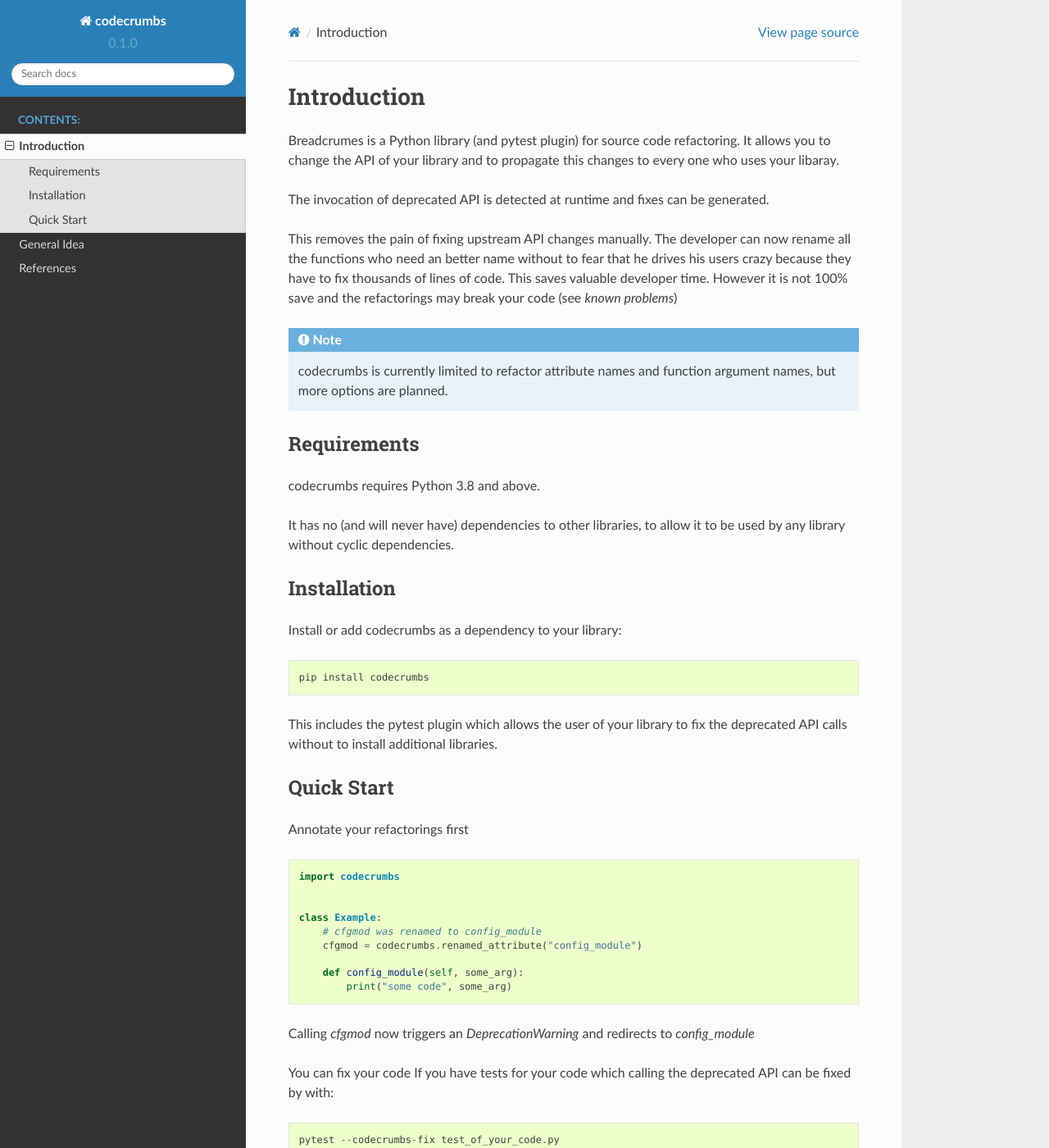
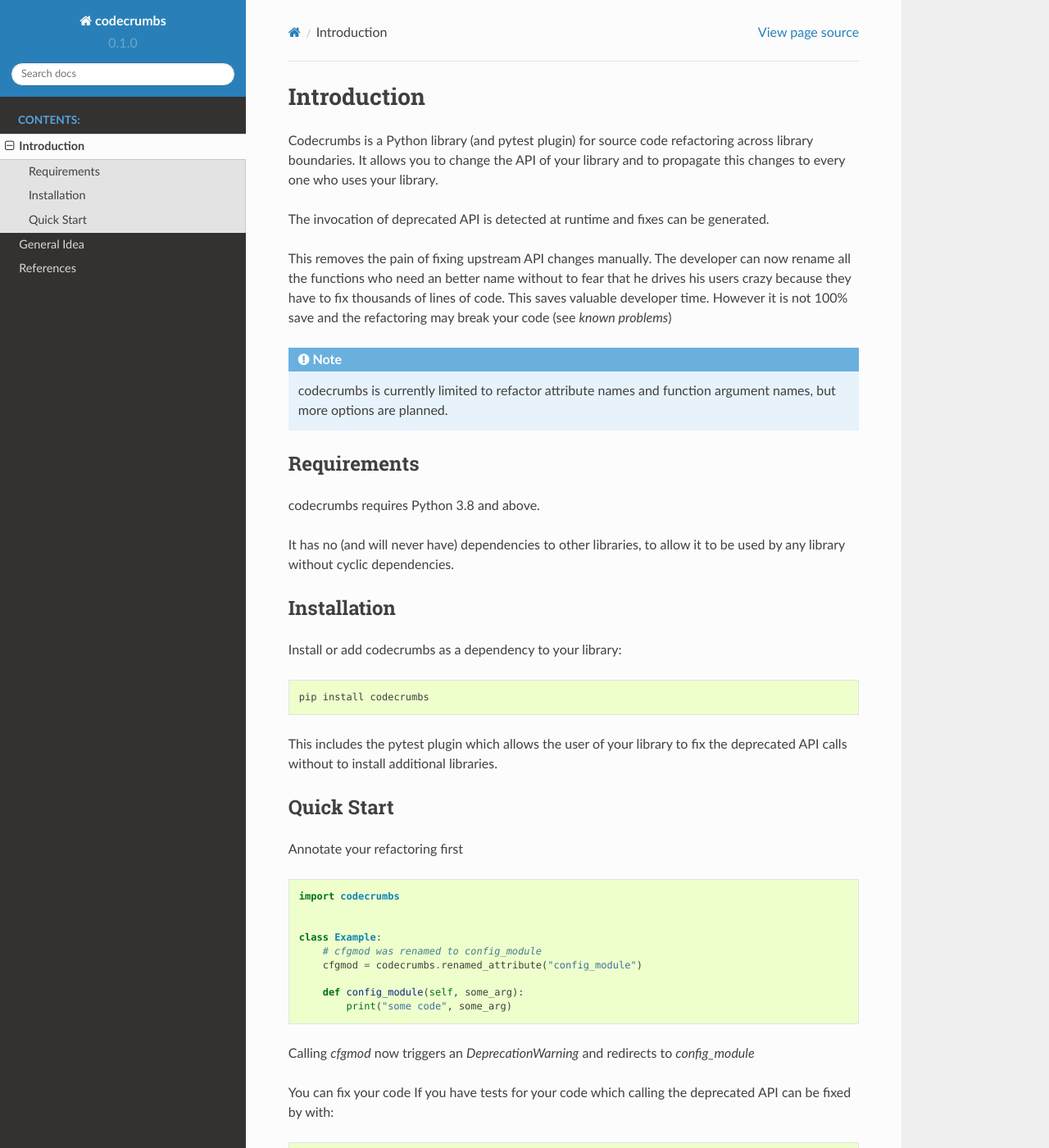
Before and after one commit to 15r10nk/codecrumbs, a Sphinx documentation site: the page built from docs/introduction.rst, in a window 1280 px wide and 1400 px high. Shown: the whole window at 82% size. Built offline with Sphinx 7.4.7 and the Read the Docs theme 2.0.0, drawn with Linux system fonts in a browser that asks for light colours; pages that are not in the unit, such as notebooks, are missing from menus.

Commit message:
doc: fixed spelling

```diff
--- a/docs/introduction.rst
+++ b/docs/introduction.rst
@@ -2,15 +2,15 @@
 Introduction
 ============
 
-Breadcrumes is a Python library (and pytest plugin) for source code refactoring.
-It allows you to change the API of your library and to propagate this changes to every one who uses your libaray.
+Codecrumbs is a Python library (and pytest plugin) for source code refactoring across library boundaries.
+It allows you to change the API of your library and to propagate this changes to every one who uses your library.
 
 The invocation of deprecated API is detected at runtime and fixes can be generated.
 
 This removes the pain of fixing upstream API changes manually.
 The developer can now rename all the functions who need an better name without to fear that he drives his users crazy because they have to fix thousands of lines of code.
 This saves valuable developer time.
-However it is not 100% save and the refactorings may break your code (see `known problems`)
+However it is not 100% save and the refactoring may break your code (see `known problems`)
 
 
 .. note::
@@ -38,7 +38,7 @@
 Quick Start
 -----------
 
-Annotate your refactorings first
+Annotate your refactoring first
 
 .. code::
 
```
Also changed, not shown: README.rst (+20 -37 lines), 3 other files.
